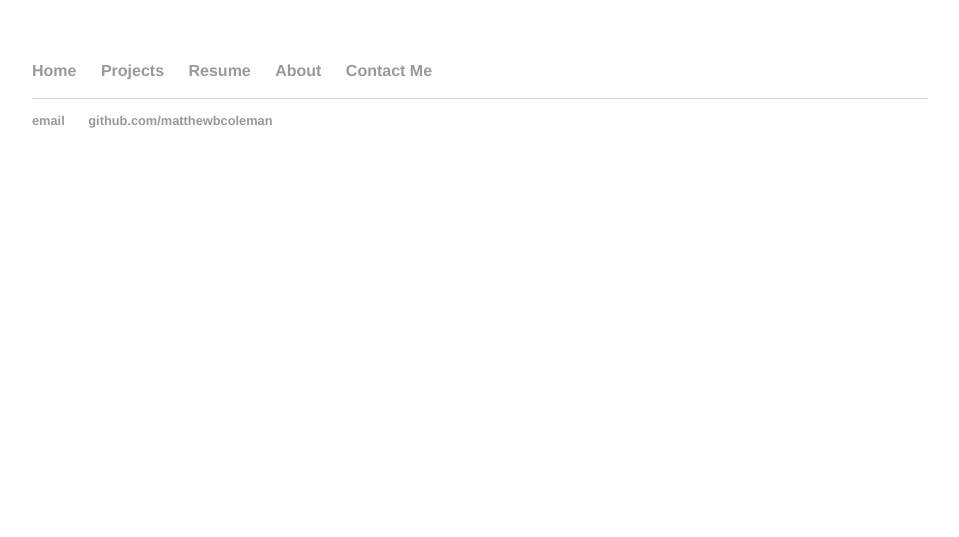
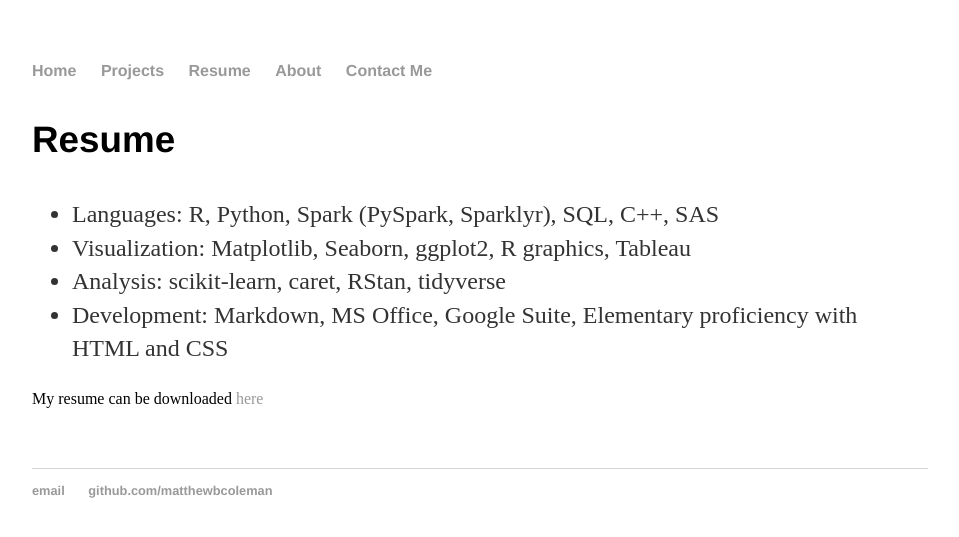
Before and after one commit to matthewbcoleman/matthewbcoleman.github.io, a Jekyll site: the page built from resume/index.html, in a window 1280 px wide. Shown: the top 537 px of the page, without its empty margins (160-1119 px from the left). Built offline with Jekyll 4.4.1, drawn with Linux system fonts in a browser that asks for light colours.

Commit message:
update files

```diff
--- a/about/index.html
+++ b/about/index.html
@@ -46,11 +46,6 @@
 
 				</div>
 
-				<!-- <div class ="imagerow">
-					<div id = "left" class = content> </div>
-					<div id = "center" class = content> </div>
-					<div id = "right" class = content> </div>
-				</div> -->
 
 				<p>In my free time, I play club roller hockey (it is a sport) for UCSB, to which we we have gone to the national championships in 2019, and were given a bid to participate in the 2020 national championship. When I am not playing roller hockey, I am either running (ex-cross-country runner) or going for mountain bike rides to get my dose of adrenaline.</p>
 
--- a/contact/index.html
+++ b/contact/index.html
@@ -9,5 +9,5 @@
 	<ul>
 		<li><a href="mailto:matthewbcoleman@ucsb.edu">Email</a></li>
 		<li><a href = "https://www.linkedin.com/in/matthewbriancoleman/">LinkedIn</a></li>
-		<li><a href="https://https://github.com/matthewbcoleman">Githubn</a></li>
+		<li><a href="https://https://github.com/matthewbcoleman">Github</a></li>
 	</ul>
--- a/resume/index.html
+++ b/resume/index.html
@@ -2,3 +2,17 @@
 layout: default
 title: Resume
 ---
+	<div class="resume">
+
+	 	<h3>Resume</h3>
+	 	<ul>
+	 		<li>Languages: R, Python, Spark (PySpark, Sparklyr), SQL, C++, SAS </li>
+	 		<li>Visualization: Matplotlib, Seaborn, ggplot2, R graphics, Tableau</li>
+	 		<li>Analysis: scikit-learn, caret, RStan, tidyverse </li>
+	 		<li>Development: Markdown, MS Office, Google Suite, Elementary proficiency with HTML and CSS</li>
+	 	</ul>
+
+
+	 	My resume can be downloaded <a href="/downloadables/resume.pdf"
+	 		download="matthewcolemanresume">here</a>
+	 </div>
```
Also changed, not shown: 2 other files.
